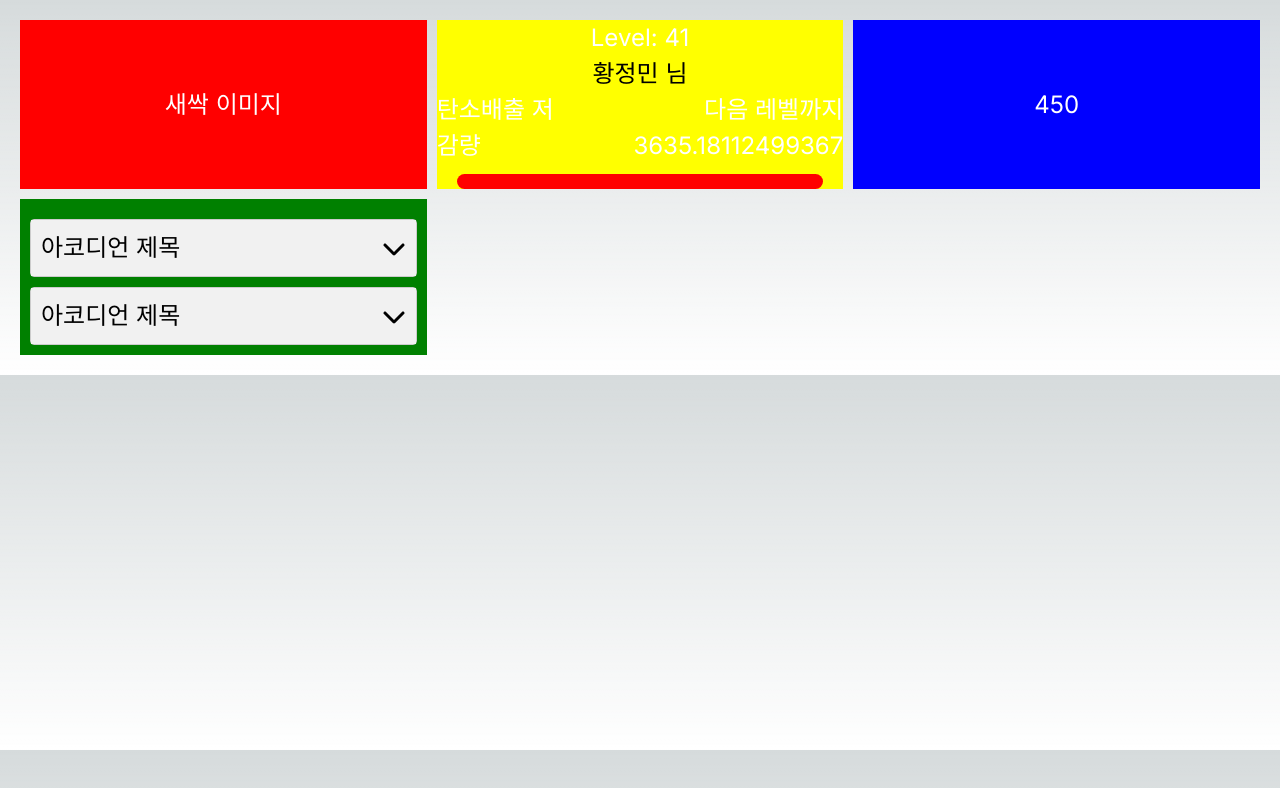
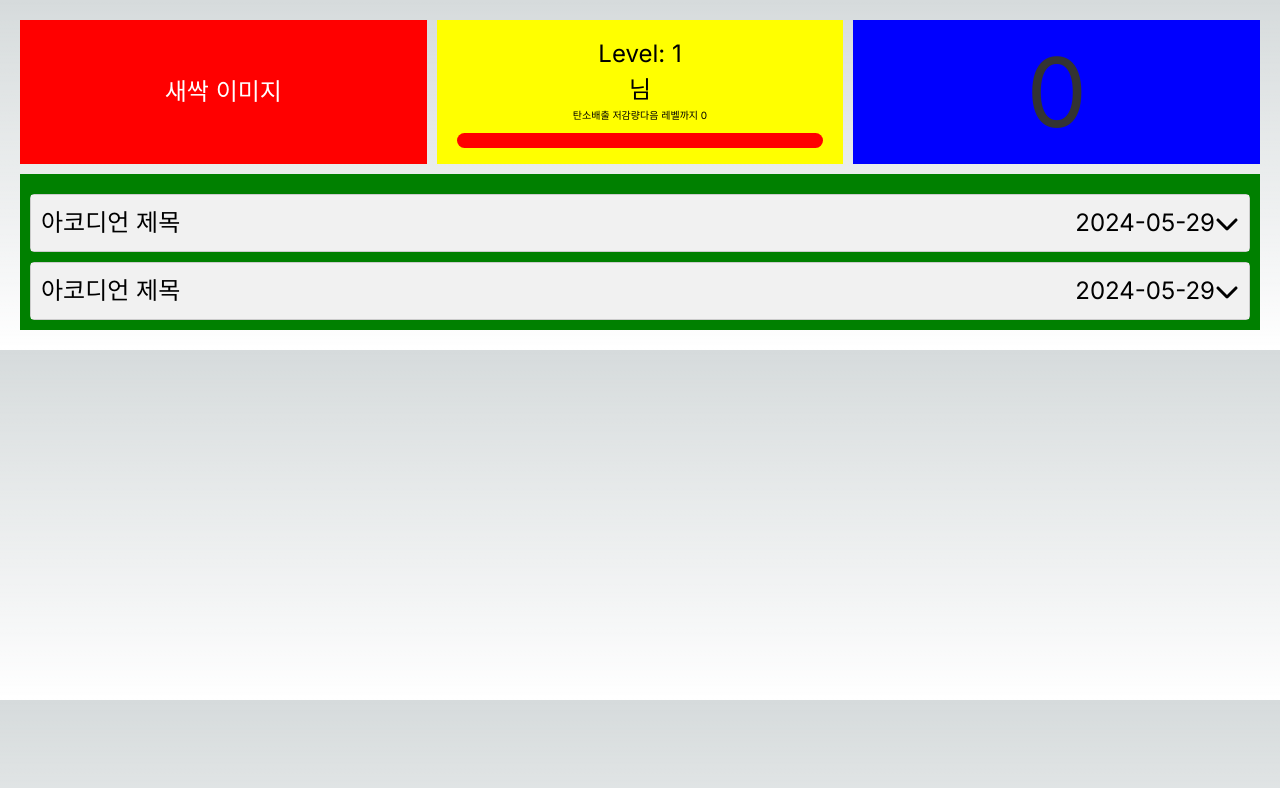
Before and after one commit to skkuse/2024spring_41class_team5, a Next.js app in the folder FE/: page / in a window 1280 px wide. Shown: the top 788 px of the page. Built offline with nearby package versions, Linux system fonts and the light colour scheme.

Commit message:
Accordian Modification / Level Calculation Change

```diff
--- a/FE/src/app/globals.css
+++ b/FE/src/app/globals.css
@@ -31,3 +31,56 @@ body {
     text-wrap: balance;
   }
 }
+
+
+
+/* globals.css */
+.grid-container {
+  display: grid;
+  grid-template-columns: repeat(3, 1fr);
+  grid-template-rows: repeat(3, 1fr);
+  gap: 10px;
+  height: 300px; /* 그리드 컨테이너의 전체 높이 */
+  width: 600px;  /* 그리드 컨테이너의 전체 너비 */
+}
+
+.grid-item {
+  display: flex;
+  justify-content: center;
+  align-items: center;
+  font-size: 24px;
+  color: white;
+  height: 100%;
+  width: 100%;
+}
+
+.large-cell {
+  grid-column: 1 / span 3; /* 3개의 열을 차지 */
+  grid-row: 2 / span 2;    /* 2개의 행을 차지 */
+}
+
+#level {
+  text-align: left;
+  color: black;
+}
+
+#username {
+  text-align: left;
+}
+
+#progessBarName {
+  display: flex;
+  justify-content: right;
+  align-items: end;
+  font-size: 10px;
+  color: black;
+}
+
+.counter {
+  font-size: 4em;
+  color: #333;
+}
+
+.arrcodionCell {
+  color: black;
+}
--- a/FE/src/app/page.tsx
+++ b/FE/src/app/page.tsx
@@ -5,6 +5,7 @@ import ProgressBar from '../components/ProgressBar';
 import Accordion from '../components/Accordion';
 import styled, { ThemeProvider } from 'styled-components';
 import './globals.css';
+
 
 const inter = Inter({ subsets: ['latin'] });
 
@@ -43,6 +44,26 @@ const theme = {
   redColor: 'red',
 };
 
+const InfoTable = styled.div`
+  display: grid;
+  grid-template-columns: repeat(2, 1fr);
+  gap: 10px;
+  margin-bottom: 20px;
+  padding: 10px;
+  background-color: #f7f7f7;
+  border: 1px solid #ccc;
+  border-radius: 4px;
+`;
+
+const InfoRow = styled.div`
+  display: flex;
+  justify-content: space-between;
+`;
+
+const InfoCell = styled.div`
+  padding: 5px 10px;
+`;
+
 export default function Home() {
   const [counter, setCounter] = useState(0);
   const [username, setUsername] = useState('');
@@ -50,17 +71,25 @@ export default function Home() {
   const [experience, setExperience] = useState(0);
   const [restExperience, setRestExperience] = useState(0);
 
-  // 다음 레벨에 필요한 경험치 계산 함수
   const getNextLevelExperience = (lev: number): number => {
     return 100 * Math.pow(1.1, lev - 1); // 경험치 요구량을 점차 증가시키는 공식
   };
 
+  const CarbonReductionApp = () => {
+    const [username, setUsername] = useState('');
+    const [target, setTarget] = useState(450); // Server에서 받아와야 하는 값
+    const [counter, setCounter] = useState(0);
+    const [experience, setExperience] = useState(0);
+    const [level, setLevel] = useState(1);
+    const [restExperience, setRestExperience] = useState(0);
+
     useEffect(() => {
       // User 이름 받아오기
       setUsername('황정민');
+    }, []);
 
+    useEffect(() => {
       // Dial 표현
-    const target = 450;
       const duration = 2000;
       const interval = 10;
       const increment = target / (duration / interval);
@@ -78,7 +107,7 @@ export default function Home() {
       const counterInterval = setInterval(updateCounter, interval);
 
       return () => clearInterval(counterInterval);
-  }, []);
+    }, [target]);
 
     // 경험치 증가 및 레벨 업 체크
     useEffect(() => {
@@ -90,12 +119,23 @@ export default function Home() {
     useEffect(() => {
       const nextLevelExp = getNextLevelExperience(level);
       if (experience >= nextLevelExp) {
-      setExperience(experience - nextLevelExp);
-      setLevel((prev) => prev + 1);
+        setExperience((prevExperience) => prevExperience - nextLevelExp);
+        setLevel((prevLevel) => prevLevel + 1);
       }
       setRestExperience(nextLevelExp - experience);
     }, [experience, level]);
 
+    return (
+      <div>
+        <h1>Welcome, {username}</h1>
+        <p>Current Target: {target}</p>
+        <p>Current Counter: {counter}</p>
+        <p>Experience: {experience}</p>
+        <p>Level: {level}</p>
+        <p>Experience needed for next level: {restExperience}</p>
+      </div>
+    );
+  };
   return (
     <ThemeProvider theme={theme}>
       <div className={inter.className}>
@@ -119,10 +159,15 @@ export default function Home() {
           <GridItem id="carbonEmission" style={{ backgroundColor: 'blue' }}>
             <div className="counter" id="counter">{counter}</div>
           </GridItem>
+
+
+
+
           <GridItem className="large-cell" id="history" style={{ backgroundColor: 'green', padding: '10px' }}>
           <Accordion
          title="아코디언 제목"
-              details="src: 110tC tgt: 25tC -> -85tC"
+         date="2024-05-29"
+        details="아코디언 2024-05-29 110tC  25tC  -85tC"
         code={`<div>
   // 예시 코드
   console.log('Hello, world!');
@@ -130,7 +175,8 @@ export default function Home() {
           />
             <Accordion
               title="아코디언 제목"
-              details="src: 110tC tgt: 25tC -> -85tC"
+              date="2024-05-29"
+             details="아코디언 2024-05-29 110tC  25tC  -85tC"
               code={`<div>
   // 예시 코드
   console.log('Hello, world!');
--- a/FE/src/components/Accordion.tsx
+++ b/FE/src/components/Accordion.tsx
@@ -22,6 +22,12 @@ const AccordionHeader = styled.div`
   color: black;
 `;
 
+const HeaderContent = styled.div`
+  display: flex;
+  justify-content: space-between;
+  width: 100%;
+`;
+
 const AccordionContent = styled.div<{ isOpen: boolean }>`
   max-height: ${({ isOpen }) => (isOpen ? '1000px' : '0')};
   overflow: hidden;
@@ -31,8 +37,6 @@ const AccordionContent = styled.div<{ isOpen: boolean }>`
 `;
 
 const AccordionDetails = styled.div`
-  display: flex;
-  justify-content: space-between;
   padding: 10px;
   border-top: 1px solid #ccc;
   background-color: #f9f9f9;
@@ -53,28 +57,71 @@ const CopyButton = styled.button`
   right: 10px;
 `;
 
+const InfoTable = styled.div`
+  display: grid;
+  grid-template-columns: repeat(5, 1fr);
+  gap: 1px;
+  margin-bottom: 20px;
+  background-color: #ccc;
+  border: 1px solid #ccc;
+  border-radius: 4px;
+`;
+
+const InfoRow = styled.div`
+  display: contents;
+`;
+
+const InfoCell = styled.div`
+  padding: 10px;
+  background-color: #f7f7f7;
+  text-align: center;
+  border: 1px solid #ccc;
+`;
+
 interface AccordionProps {
   title: string;
+  date: string;
   details: string;
   code: string;
 }
 
-const Accordion: React.FC<AccordionProps> = ({ title, details, code }) => {
+const Accordion: React.FC<AccordionProps> = ({ title, date, details, code }) => {
   const [isOpen, setIsOpen] = useState(false);
 
   const toggleAccordion = () => {
     setIsOpen(!isOpen);
   };
 
+  // Parse details to extract information
+  const detailsArray = details.split(' ');
+
   return (
     <AccordionContainer>
       <AccordionHeader onClick={toggleAccordion}>
-        <span>{title}</span>
+        <HeaderContent>
+          <span>{title}</span>
+          <span>{date}</span>
+        </HeaderContent>
         <FontAwesomeIcon icon={faChevronDown} />
       </AccordionHeader>
       <AccordionContent isOpen={isOpen}>
         <AccordionDetails>
-          <span>{details}</span>
+          <InfoTable>
+            <InfoRow>
+              <InfoCell>아코디언 이름</InfoCell>
+              <InfoCell>날짜</InfoCell>
+              <InfoCell>기존 탄소배출량</InfoCell>
+              <InfoCell>변화된 탄소배출량</InfoCell>
+              <InfoCell>탄소배출량 변화량</InfoCell>
+            </InfoRow>
+            <InfoRow>
+              <InfoCell>{detailsArray[0]}</InfoCell>
+              <InfoCell>{detailsArray[1]}</InfoCell>
+              <InfoCell>{detailsArray[2]}</InfoCell>
+              <InfoCell>{detailsArray[4]}</InfoCell>
+              <InfoCell>{detailsArray[6]}</InfoCell>
+            </InfoRow>
+          </InfoTable>
         </AccordionDetails>
         <CodeEditor>
           <CopyToClipboard text={code}>
```
Also changed, not shown: package.json (added, +10 -0 lines), 1 other file (tests, documents, lock files or other folders). Lines whose indentation alone changed are shown as unchanged.
